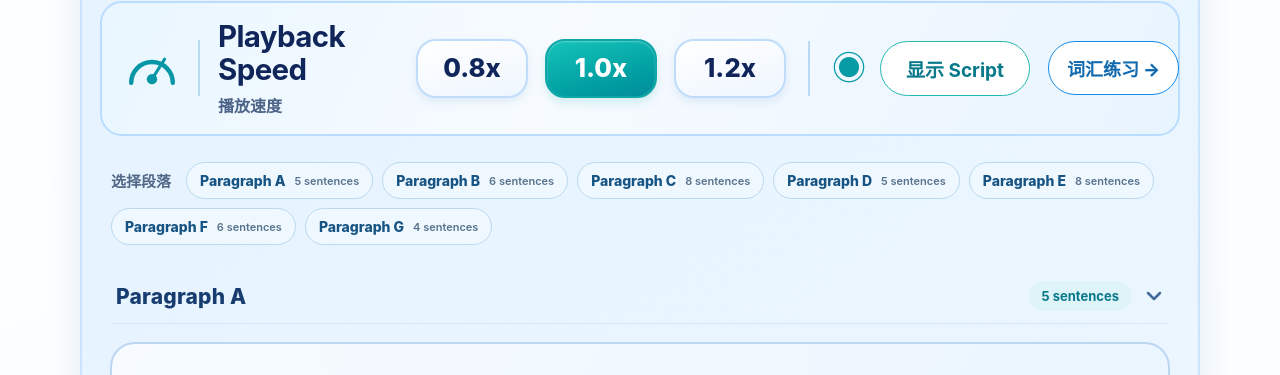
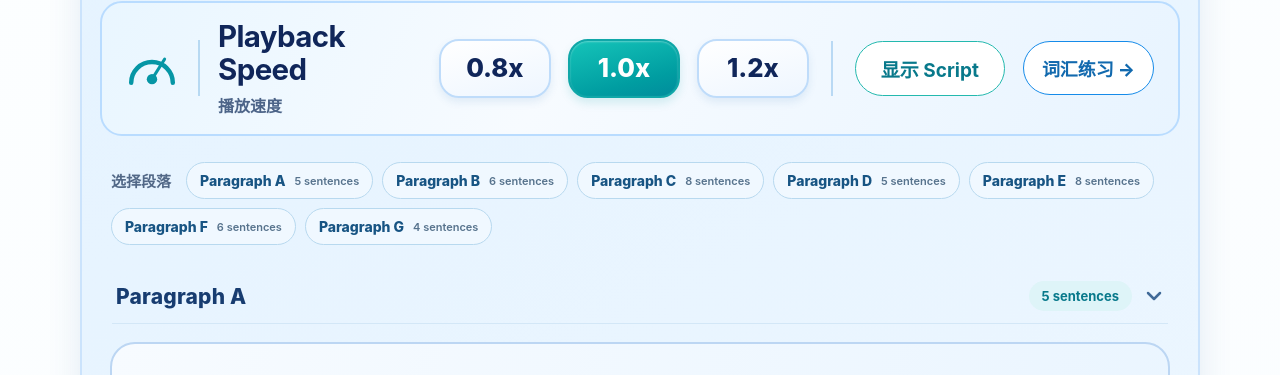
Before and after one commit to kevin-su-23/reading-explorer-dictation, a plain HTML site: page units/reading-explorer-3/2a/index.html in a window 1280 px wide. Shown: the part 219-594 px from the top of the page. Drawn offline with Linux system fonts and the light colour scheme.

Commit message:
Remove dot before Show Script button

```diff
--- a/units/reading-explorer-3/2a/index.html
+++ b/units/reading-explorer-3/2a/index.html
@@ -135,7 +135,6 @@ body.show-scripts .script-text{display:block}
       <button class="speed-btn" type="button" data-speed="1.2" aria-pressed="false">1.2x</button>
     </div>
     <div class="script-inline">
-      <span class="script-eye" aria-hidden="true">◉</span>
       <button id="scriptToggle" class="script-toggle" type="button" aria-pressed="false">显示 Script</button>
     </div>
     <a class="vocab-link" href="vocabulary/">词汇练习 →</a>
```
